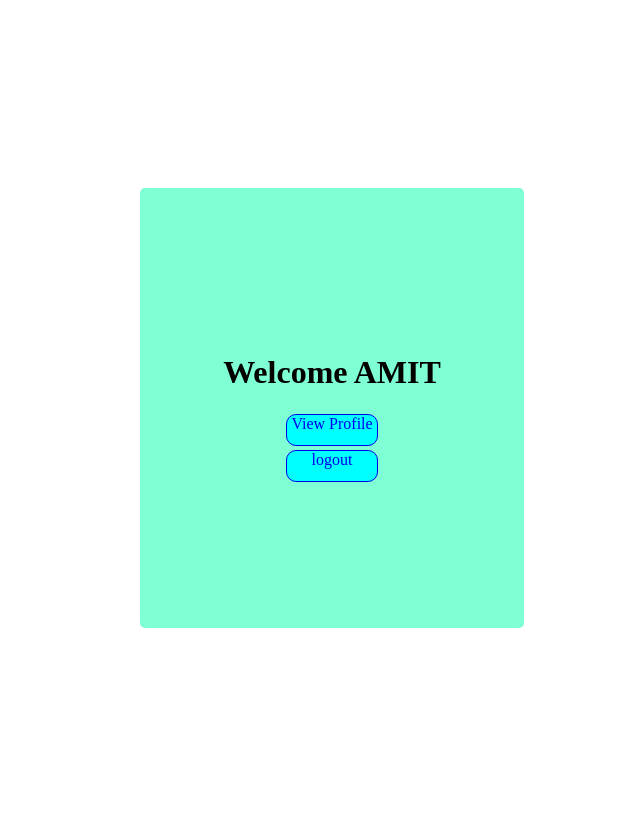
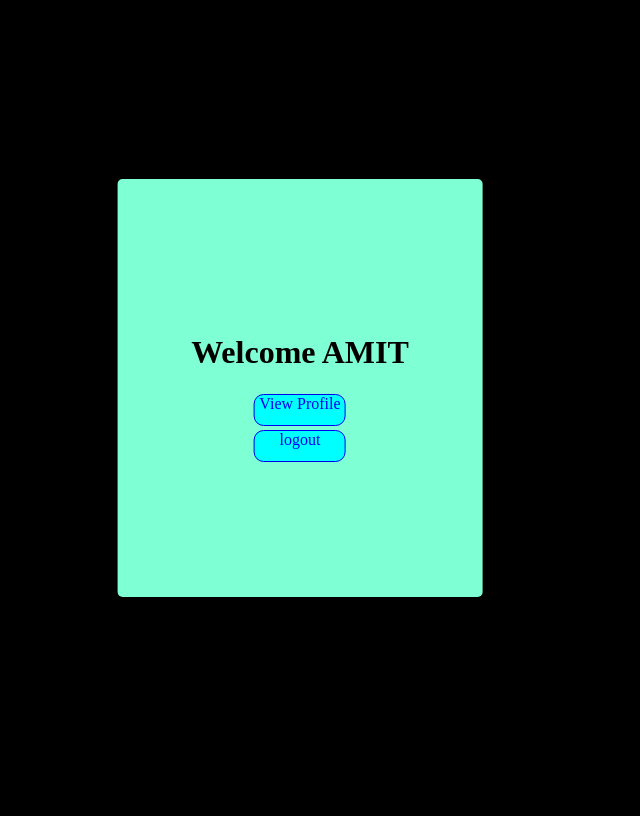
Before and after one commit to Tushar-sahani/auth, a Django app: a page that uses templates/base.html in a window 1280 px wide. Shown: the whole page, without its empty margins (316-956 px from the left). After the commit the page ends 597 px from the top, so only its background shows below. Run offline with Django 4.2, Linux system fonts and the light colour scheme; a user stored in the database is signed in.

Commit message:
Dockerfile

```diff
--- a/user/forms.py
+++ b/user/forms.py
@@ -5,6 +5,7 @@ from django.forms.widgets import PasswordInput, TextInput
 
 
 # Create/Register User
+
 class CreateUserForm(UserCreationForm):
     class Meta:
         model = User
@@ -16,4 +17,4 @@ class CreateUserForm(UserCreationForm):
 
 class LoginForm(AuthenticationForm):
     username = forms.CharField(widget=TextInput())
-    password = forms.CharField(widget=PasswordInput )
+    password = forms.CharField(widget=PasswordInput)
--- a/user/static/css/style.css
+++ b/user/static/css/style.css
@@ -1,7 +1,8 @@
 body{
     position: relative;
-    width: 100vw;
-    height: 100vh;
+    width: 95vw;
+    height: 95vh;
+    background-color: black;
 }
 .middle{
     position: absolute;
--- a/user/views.py
+++ b/user/views.py
@@ -44,6 +44,7 @@ def login(request):
             if user is not None:
                 auth.login(request,user)
                 return redirect('dashboard',username=username)
+
     context = {'loginform':form}
     return render(request,'user/login.html',context=context)
 
```
Also changed, not shown: db.sqlite3, 1 other file.
